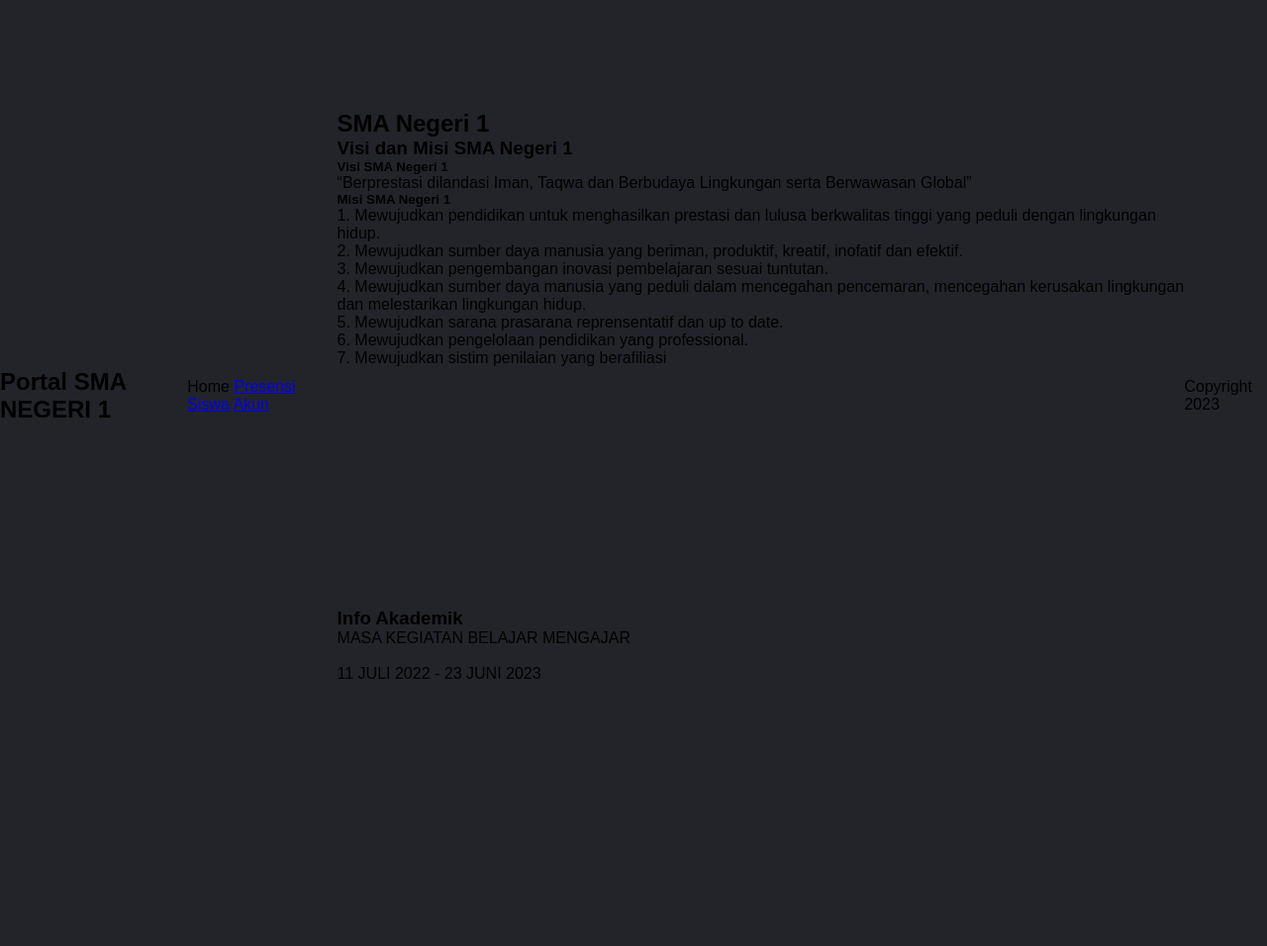
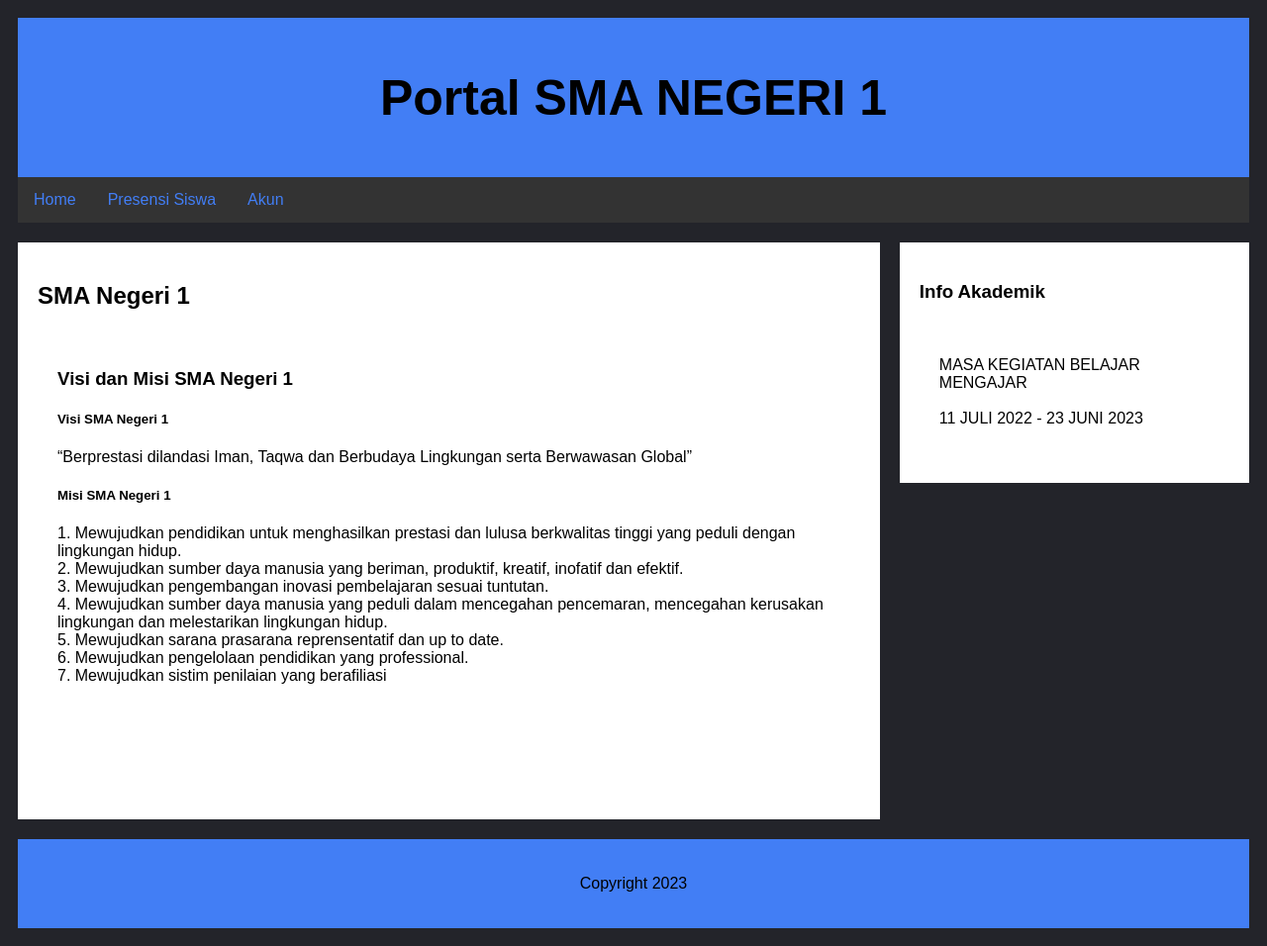
Before and after one commit to MuhammadDzikrianasa/AplikasiWebPresensiSiswa, a PHP site: page /home.php in a window 1280 px wide. Shown: the whole page at 99% size. Before the commit the page ends 686 px from the top, so only its background shows below. Run offline with PHP 8.4, Linux system fonts and the light colour scheme.

Commit message:
Update style1.css

```diff
--- a/style1.css
+++ b/style1.css
@@ -1,133 +1,103 @@
 *
 {
-	margin: 0;
-	padding: 0;
   box-sizing: border-box;
-	font-family: 'Poppins', sans-serif;
 }
-body
-{
-	display: flex;
-	justify-content: center;
-	align-items: center;
-	min-height: 100vh;
+
+        body {
+          font-family: Arial;
+          padding: 10px;
           background: #23242a;
         }
-.box
-{
-	position: relative;
-	width: 380px;
-	height: 420px;
-	background: #1c1c1c;
-	border-radius: 8px;
+
+        /* Header/Blog Title */
+        .header {
+          padding: 10px;
+          text-align: center;
+          background: #427ef5;
+        }
+
+        .header h2 {
+          font-size: 50px;
+        }
+
+        /* Style the top navigation bar */
+        .topnav {
           overflow: hidden;
+          background-color: #333;
         }
-.box form
-{
-	position: absolute;
-	inset: 4px;
-	background: #222;
-	padding: 50px 40px;
-	border-radius: 8px;
-	z-index: 2;
-	display: flex;
-	flex-direction: column;
-}
-.box form h1
-{
-	color: #fff;
-	font-weight: 500;
+
+        /* Style the topnav links */
+        .topnav a {
+          float: left;
+          display: block;
+          color: #427ef5;
           text-align: center;
-	letter-spacing: 0.1em;
-}
-.box form .inputBox
-{
-	position: relative;
-	width: 295px;
-	margin-top: 35px;
-}
-.box form .inputBox input
-{
-	position: relative;
-	width: 100%;
-	padding: 20px 10px 10px;
-	background: transparent;
-	outline: none;
-	border: none;
-	box-shadow: none;
-	color: #23242a;
-	font-size: 1em;
-	letter-spacing: 0.05em;
-	transition: 0.5s;
-	z-index: 10;
-}
-.box form .inputBox span
-{
-	position: absolute;
-	left: 0;
-	padding: 20px 0 px 10px;
-	pointer-events: none;
-	color: #8f8f8f;
-	font-size: 1em;
-	letter-spacing: 0.05em;
-	transition: 0.5s;
-}
-.box form .inputBox input:valid ~ span,
-.box form .inputBox input:focus ~ span
-{
-	color: #fff;
-	font-size: 0.75em;
-	transform: translateY(-34px);
-}
-.box form .inputBox i
-{
-	position: absolute;
-	left: 0;
-	bottom: 0;
-	width: 100%;
-	height: 2px;
-	background: #fff;
-	border-radius: 4px;
-	overflow: hidden;
-	transition: 0.5s;
-	pointer-events: none;
-}
-.box form .inputBox input:valid ~ i,
-.box form .inputBox input:focus ~ i
-{
-	height: 44px;
-}
-.box form .links
-{
-	display: flex;
-	justify-content: space-between;
-}
-.box form .links a
-{
-	margin: 10px 0px;
-	font-size: 0.75em;
-	color: #8f8f8f;
+          padding: 14px 16px;
           text-decoration: none;
         }
-.box form .links a:hover,
-.box form .links a:nth-child(2)
-{
-	color: #fff;
+
+        /* Change color on hover */
+        .topnav a:hover {
+          background-color: #ddd;
+          color: black;
         }
-.box form input[type="submit"]
-{
-	border: none;
-	outline: none;
-	padding: 9px 25px;
-	background: #fff;
-	cursor: pointer;
-	font-size: 0.9em;
-	border-radius: 4px;
-	font-weight: 600;
-	width: 100px;
-	margin-top: 10px;
+
+        /* Create two unequal columns that floats next to each other */
+        /* Left column */
+        .leftcolumn {
+          float: left;
+          width: 70%;
         }
-.box form input[type="submit"]:active
-{
-	opacity: 0.8;
+
+        /* Right column */
+        .rightcolumn {
+          float: left;
+          width: 30%;
+          background-color: #23242a;
+          padding-left: 20px;
         }
+
+        /* Fake image */
+        .fakeimg {
+          background-color: white;
+          width: 100%;
+          padding: 20px;
+        }
+
+        /* Add a card effect for articles */
+        .card {
+          background-color: white;
+          padding: 20px;
+          margin-top: 20px;
+        }
+
+        /* Clear floats after the columns */
+        .row::after {
+          content: "";
+          display: table;
+          clear: both;
+        }
+
+        /* Footer */
+        .footer {
+          padding: 20px;
+          text-align: center;
+          background: #427ef5;
+          margin-top: 20px;
+        }
+
+        /* Responsive layout - when the screen is less than 800px wide, make the two columns stack on top of each other instead of next to each other */
+        @media screen and (max-width: 800px) {
+          .leftcolumn, .rightcolumn {
+            width: 100%;
+            padding: 0;
+          }
+        }
+
+        /* Responsive layout - when the screen is less than 400px wide, make the navigation links stack on top of each other instead of next to each other */
+        @media screen and (max-width: 400px) {
+          .topnav a {
+            float: none;
+            width: 100%;
+          }
+        }
```
Lines whose indentation alone changed are shown as unchanged.
